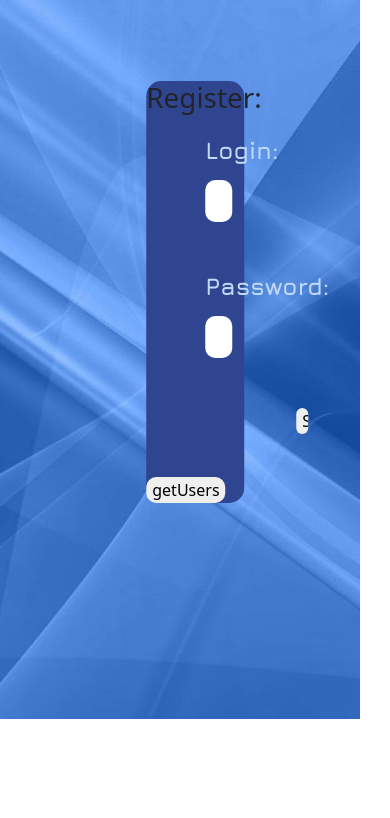
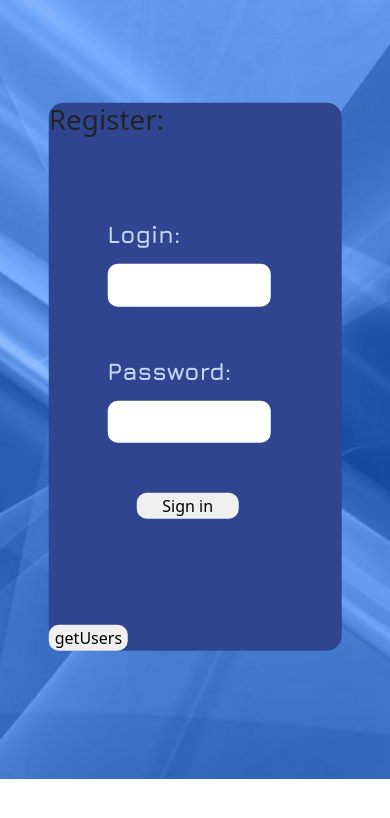
Before and after one commit to MJSasha/important-information, a React (Create React App) app in the folder FrontEnd/src/main/ui/ii-app/: page / in a window 390 px wide. Shown: the top 818 px of the page. Built offline with nearby package versions, Linux system fonts and the light colour scheme.

Commit message:
some styles fix

```diff
--- a/FrontEnd/src/main/ui/ii-app/src/Register/Register_styles.css
+++ b/FrontEnd/src/main/ui/ii-app/src/Register/Register_styles.css
@@ -13,8 +13,7 @@ input{
     border-radius: 10px;
 }
 .wrapper{
-    display: flex;
-
+    /* display: flex; */
     background: url("../Register/bg-image-1.svg") no-repeat;
     width: 100%;
     height: 100vh;
@@ -35,18 +34,16 @@ input{
     margin-top: 10%;
 }
 .login-wrapper{
-    padding-left: 7vh;
+    padding-left: 20%;
     margin-top: -30px;
-    /* padding: 60px 120px 70px; */
 }
 #login{
     width: 70%;
     height: 5vh;
 }
 .password-wrapper{
-    padding-left: 7vh;
+    padding-left: 20%;
     margin-top: 50px;
-    /* padding: 0 120px 50px 120px; */
 }
 #password{
     width: 70%;
@@ -54,13 +51,23 @@ input{
 }
 .sign-in-btn{
     padding-top: 50px;
-    padding-left: 150px;
+    padding-left: 30%;
 }
 #signin{
     width: 50%;
 }
-@media (max-width:420px){
+@media (max-width:850px){
+
 .wrapper{
     background: url('../Register/bg-image-1m.svg') no-repeat;
+    width: 100%;
+    height: 100vh;
+    background-size: 100%;
 }
+.form{
+    width: 75%;
+    height: 65%;
+    top: 40%;
 }
+
+}
```
